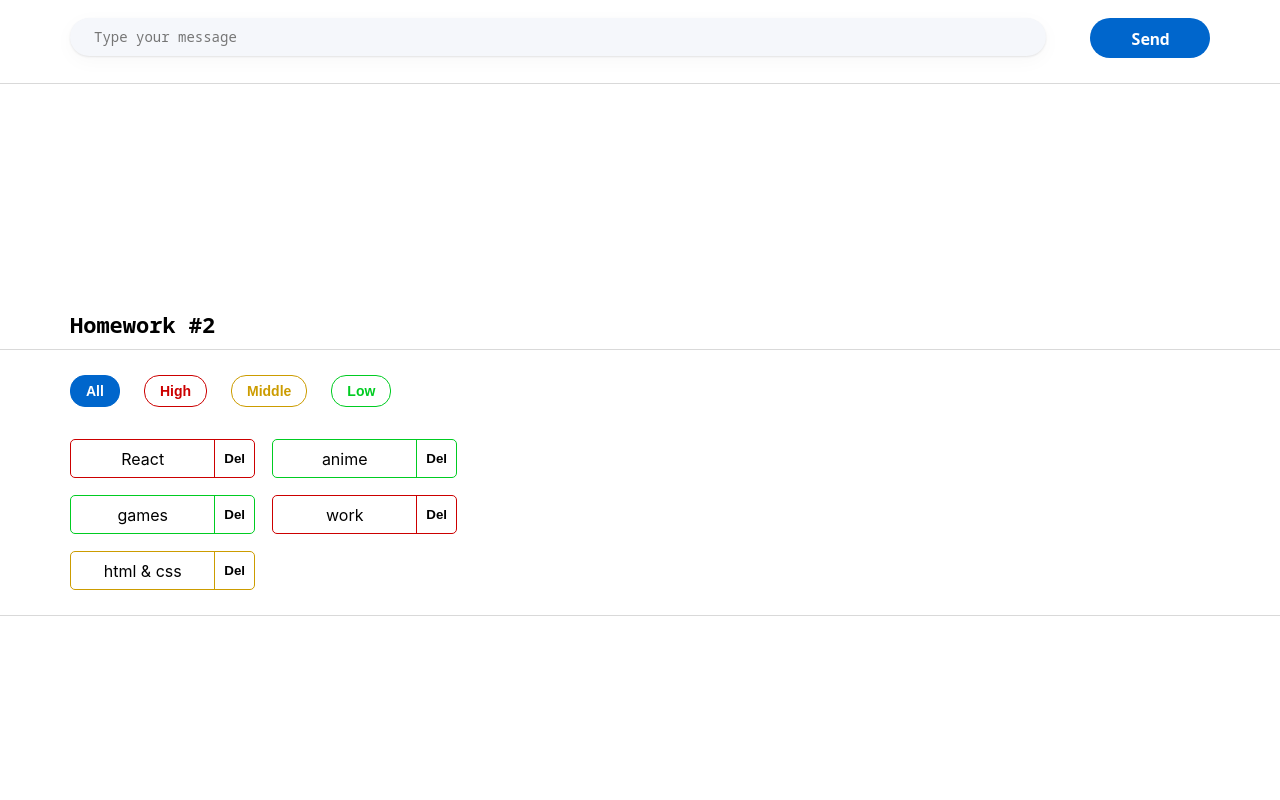
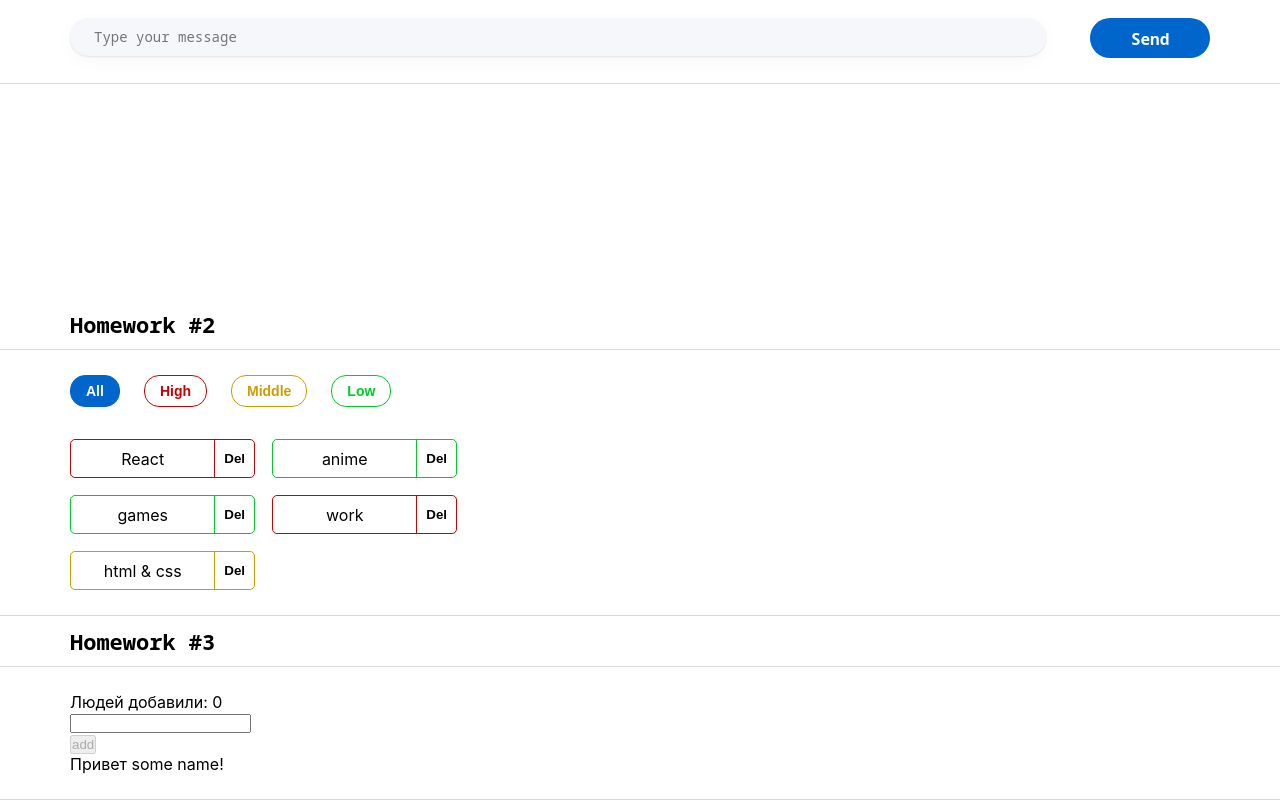
Before and after one commit to volhaf/hws2, a React (Create React App) app: page / in a window 1280 px wide. Shown: the part 466-1266 px from the top of the page. Before the commit the page ends 1082 px from the top, so only its background shows below. Built offline with nearby package versions, Linux system fonts and the light colour scheme.

Commit message:
add type UserType and fix function pureAddUserCallback

```diff
--- a/src/s1-main/App.tsx
+++ b/src/s1-main/App.tsx
@@ -2,13 +2,14 @@ import React from 'react'
 import s from './App.module.css'
 import HW1 from '../s2-homeworks/hw01/HW1'
 import HW2 from '../s2-homeworks/hw02/HW2'
+import HW3 from '../s2-homeworks/hw03/HW3'
 
 function App() {
     return (
         <div className={s.App}>
             <HW1/>
             <HW2/>
-            {/*<HW3/>*/}
+            <HW3/>
             {/*<HW4/>*/}
 
             {/*при выполнении дз 5 и более - закомментировать здесь дз 1-4, так как они есть внутри дз 5*/}
--- a/src/s2-homeworks/hw03/HW3.tsx
+++ b/src/s2-homeworks/hw03/HW3.tsx
@@ -19,23 +19,24 @@ import GreetingContainer from './GreetingContainer'
 
 // types
 export type UserType = {
-    _id: any // need to fix any
-    name: any // need to fix any
+    _id: string
+    name: string
 }
 
-export const pureAddUserCallback = (name: any, setUsers: any, users: any) => { // need to fix any
+export const pureAddUserCallback = (name: string, setUsers: (users: UserType[]) => void, users: UserType[]) => { // need to fix any
     const user = {
-        // need to fix
-        // нужно создать новый объект соответствующий типу UserType
-        // не забыть   сгенеририовать _id и вставить пришедший в функцию name
+        _id: v1(),
+        name
     }
-    //засетайЮзеров([...старые users, и наш новый user])
+    setUsers([...users, user])
 }
 
 const HW3 = () => {
-    const [users, setUsers] = useState<any>([]) // need to fix any
+    const [users, setUsers] = useState<UserType[]>([
 
-    const addUserCallback = (name: any) => { // need to fix any
+    ]) // need to fix any
+
+    const addUserCallback = (name: string) => { // need to fix any
         pureAddUserCallback(name, setUsers, users)
     }
 
```
